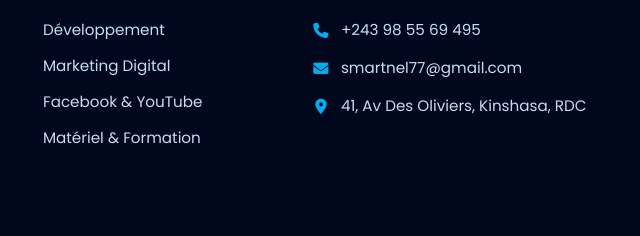
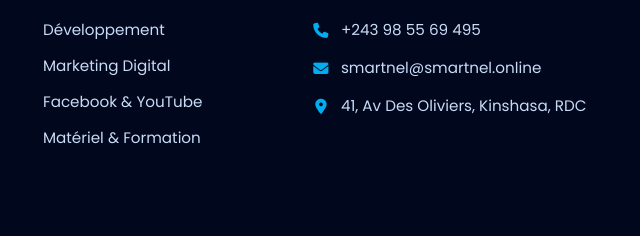
Before and after one commit to Kalufando07/smartnel.net, a plain HTML site: page HTML/realisation.html in a window 1280 px wide. Shown: the part 1646-1882 px from the top of the page, 640-1280 px from the left. Drawn offline with Linux system fonts and the light colour scheme.

Commit message:
Update realisation.html

```diff
--- a/HTML/realisation.html
+++ b/HTML/realisation.html
@@ -192,7 +192,7 @@
             <div class="footer-contact">
                 <h3>Contact</h3>
                 <p><i class="fas fa-phone"></i> <a href="tel:+243985569495">+243 98 55 69 495</a></p>
-                <p><i class="fas fa-envelope"></i> <a href="mailto:smartnel77@gmail.com">smartnel77@gmail.com</a></p>
+                <p><i class="fas fa-envelope"></i> <a href="mailto:smartnel@smartnel.online">smartnel@smartnel.online</a></p>
                 <p><i class="fas fa-location-dot"></i> 41, Av Des Oliviers, Kinshasa, RDC</p>
             </div>
 
```
